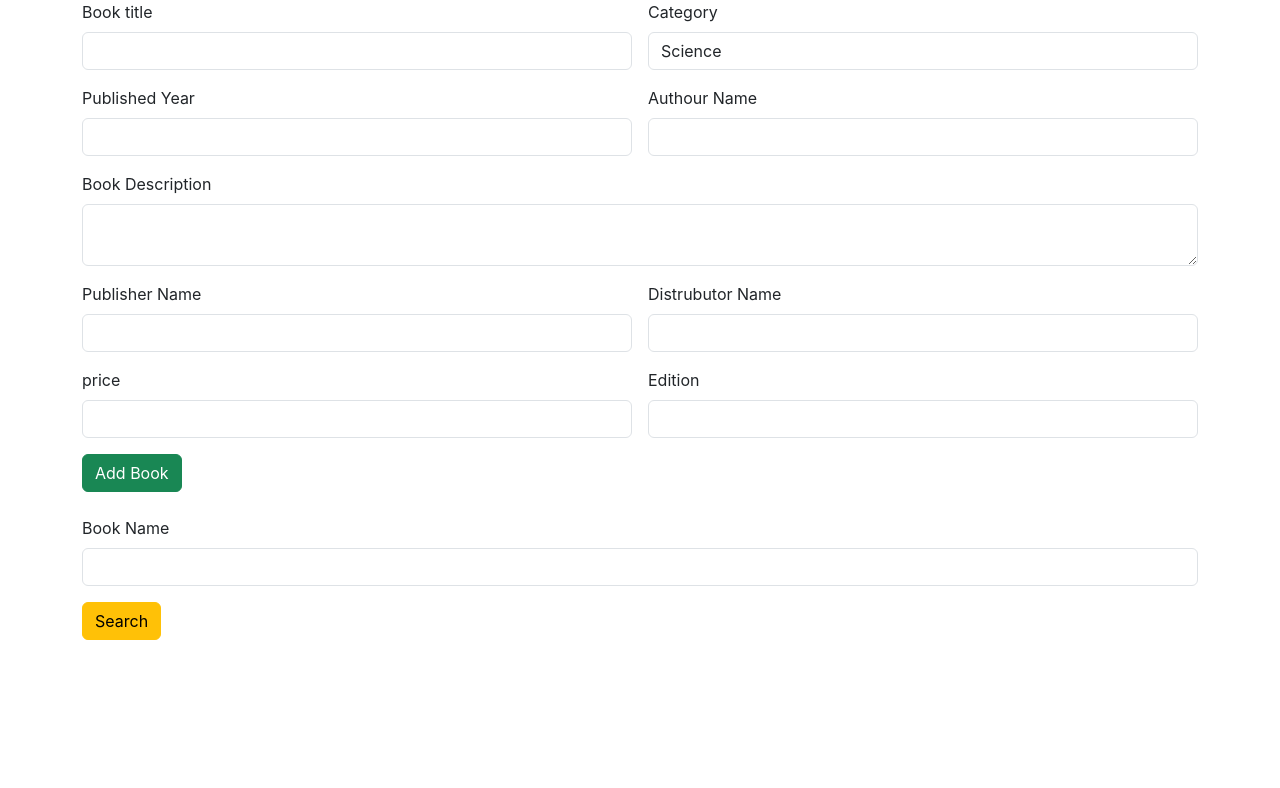
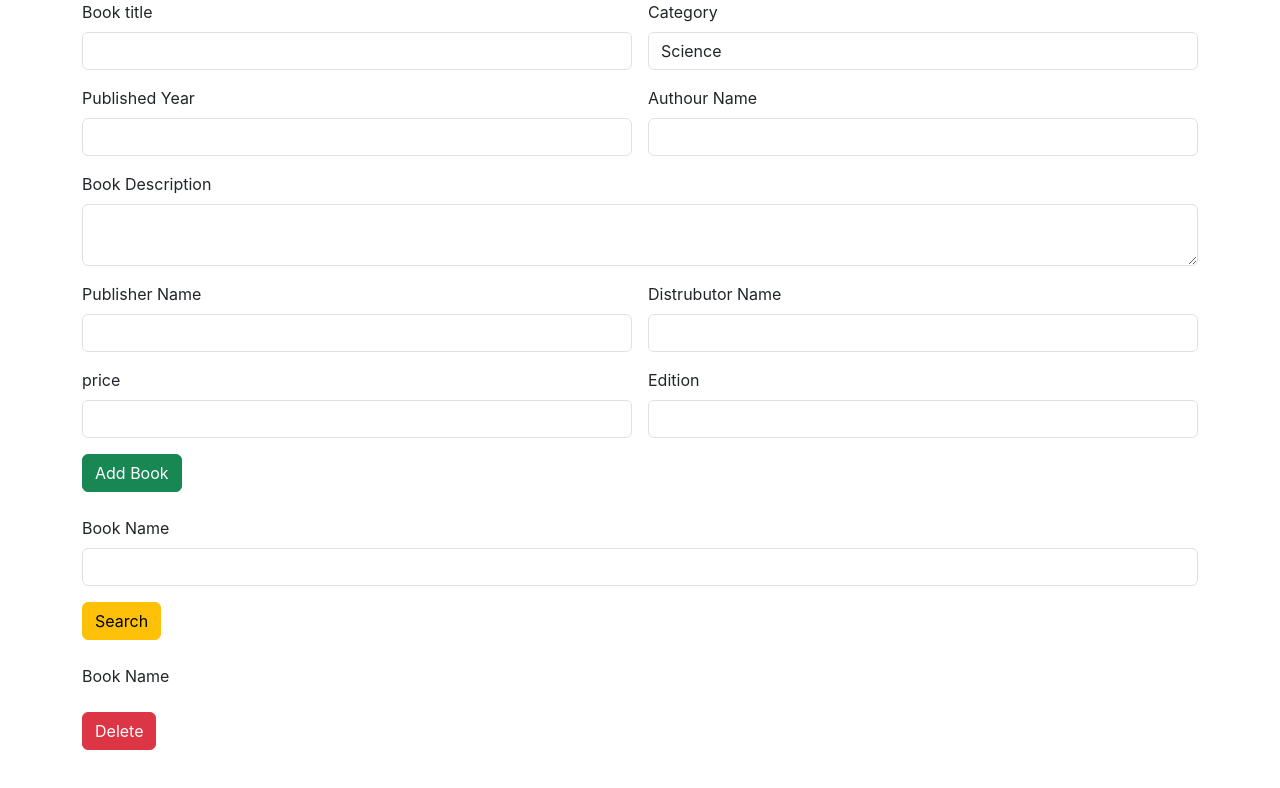
Before and after one commit to Gloriya2001/Books-app-react, a React (Create React App) app: page / in a window 1280 px wide. Shown: the top 788 px of the page. Built offline with nearby package versions, Linux system fonts and the light colour scheme.

Commit message:
delete-done

```diff
--- a/src/App.js
+++ b/src/App.js
@@ -2,6 +2,7 @@
 import './App.css';
 import AddBooks from './components/AddBooks';
 import Search from './components/Search';
+import Delete from './components/Delete';
 
 function App() {
   return (
@@ -9,6 +10,8 @@
      <AddBooks/>
      <br></br>
      <Search/>
+     <br></br>
+     <Delete/>
     </div>
   );
 }
--- /dev/null
+++ b/src/components/Delete.jsx
@@ -0,0 +1,32 @@
+import React from 'react'
+
+const Delete = () => {
+  return (
+    <div>
+
+    <div className="container">
+        <div className="row">
+            <div className="col col-12 col-sm-12 col-md-12 col-lg-12 col-xl-12 col-xxl-12">
+
+                <div className="row g-3">
+                    <div className="col col-12 col-sm-12 col-md-12 col-lg-12 col-xl-12 col-xxl-12">
+
+                        <label htmlFor="" className="form-label">Book Name</label>
+
+                    </div>
+                    <div className="col col-12 col-sm-12 col-md-12 col-lg-12 col-xl-12 col-xxl-12">
+
+                    <button className="btn btn-danger">Delete</button>
+
+                    </div>
+                </div>
+
+            </div>
+        </div>
+    </div>
+
+    </div>
+  )
+}
+
+export default Delete
```
